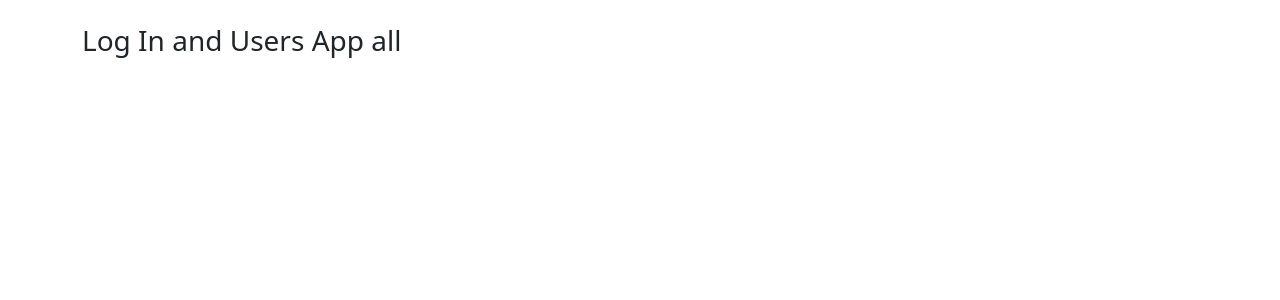
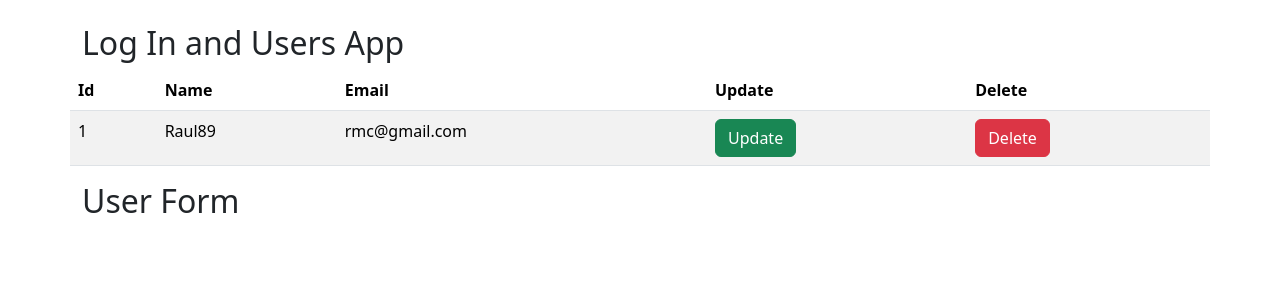
Before and after one commit to RaulMC89/6-user-app, a React (Vite) app in the folder 6-user-app/: page / in a window 1280 px wide. Shown: the top 300 px of the page. Built offline with nearby package versions, Linux system fonts and the light colour scheme.

Commit message:
Instalado porpTypes, creado componente UsersList y UserForm

```diff
--- a/6-user-app/package.json
+++ b/6-user-app/package.json
@@ -11,6 +11,7 @@
   },
   "dependencies": {
     "glob": "^10.4.2",
+    "prop-types": "^15.8.1",
     "react": "^18.2.0",
     "react-dom": "^18.2.0",
     "rimraf": "^5.0.7"
--- a/6-user-app/src/UsersApp.jsx
+++ b/6-user-app/src/UsersApp.jsx
@@ -1,5 +1,28 @@
+import { UserForm } from "./components/UserForm";
+import { UsersList } from "./components/UsersList";
+
 export const UsersApp = () => {
-    return (<div className="container my-4">
-        <h3>Log In and Users App all</h3>
-    </div>);
+
+    const initialUsers = [
+        {
+            id: 1,
+            userName: 'Raul89',
+            password: '12345',
+            email: 'rmc@gmail.com',
+        },
+    ];
+
+    return (
+        <div className="container my-4">
+            <h2>Log In and Users App</h2>
+            <div className="col">
+                <div className="row">
+                    <UsersList users={initialUsers}/>
+                </div>
+                <div className="row">
+                    <UserForm />
+                </div>
+            </div>
+        </div>
+    );
 }
--- /dev/null
+++ b/6-user-app/src/components/UserForm.jsx
@@ -0,0 +1,8 @@
+export const UserForm = () => {
+    return (<>
+        <h2>User Form</h2>
+        <form>
+
+        </form>
+    </>);
+}
--- /dev/null
+++ b/6-user-app/src/components/UsersList.jsx
@@ -0,0 +1,34 @@
+import PropTypes from 'prop-types';
+
+export const UsersList = ({ users }) => {
+    return (
+        <table className="table table-hover table-striped">
+            <thead>
+                <tr>
+                    <th>Id</th>
+                    <th>Name</th>
+                    <th>Email</th>
+                    <th>Update</th>
+                    <th>Delete</th>
+                </tr>
+            </thead>
+            <tbody>
+                {
+                    users.map(user => (
+                        <tr key={user.id}>
+                            <td>{user.id}</td>
+                            <td>{user.userName}</td>
+                            <td>{user.email}</td>
+                            <td><button type="button" className="btn btn-success">Update</button></td>
+                            <td><button className="btn btn-danger">Delete</button></td>
+                        </tr>
+                    ))
+                }
+            </tbody>
+        </table>
+    );
+}
+
+UsersList.propTypes = {
+    users: PropTypes.array.isRequired,
+}
```
Also changed, not shown: 1 other file (tests, documents, lock files or other folders).
